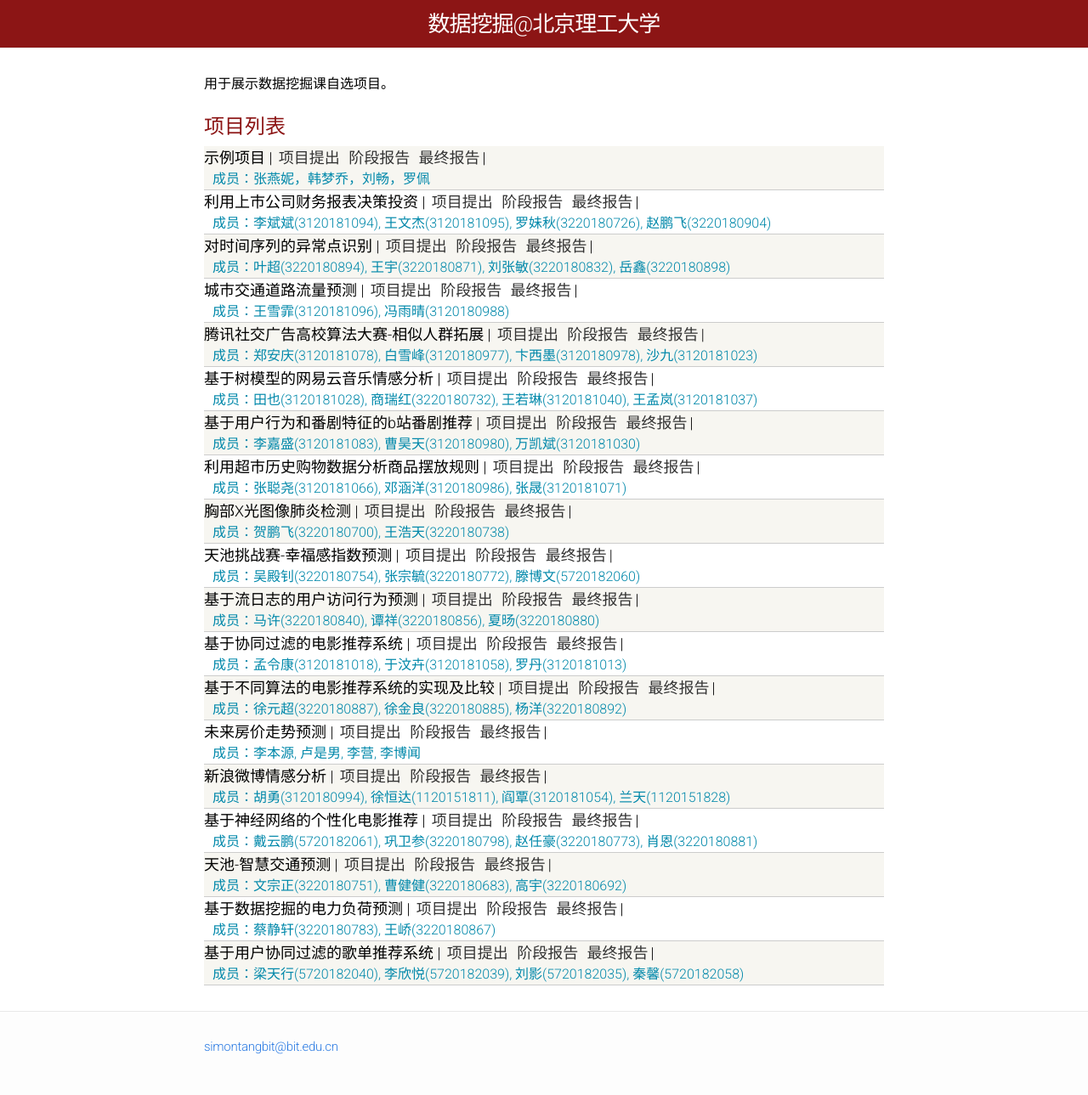
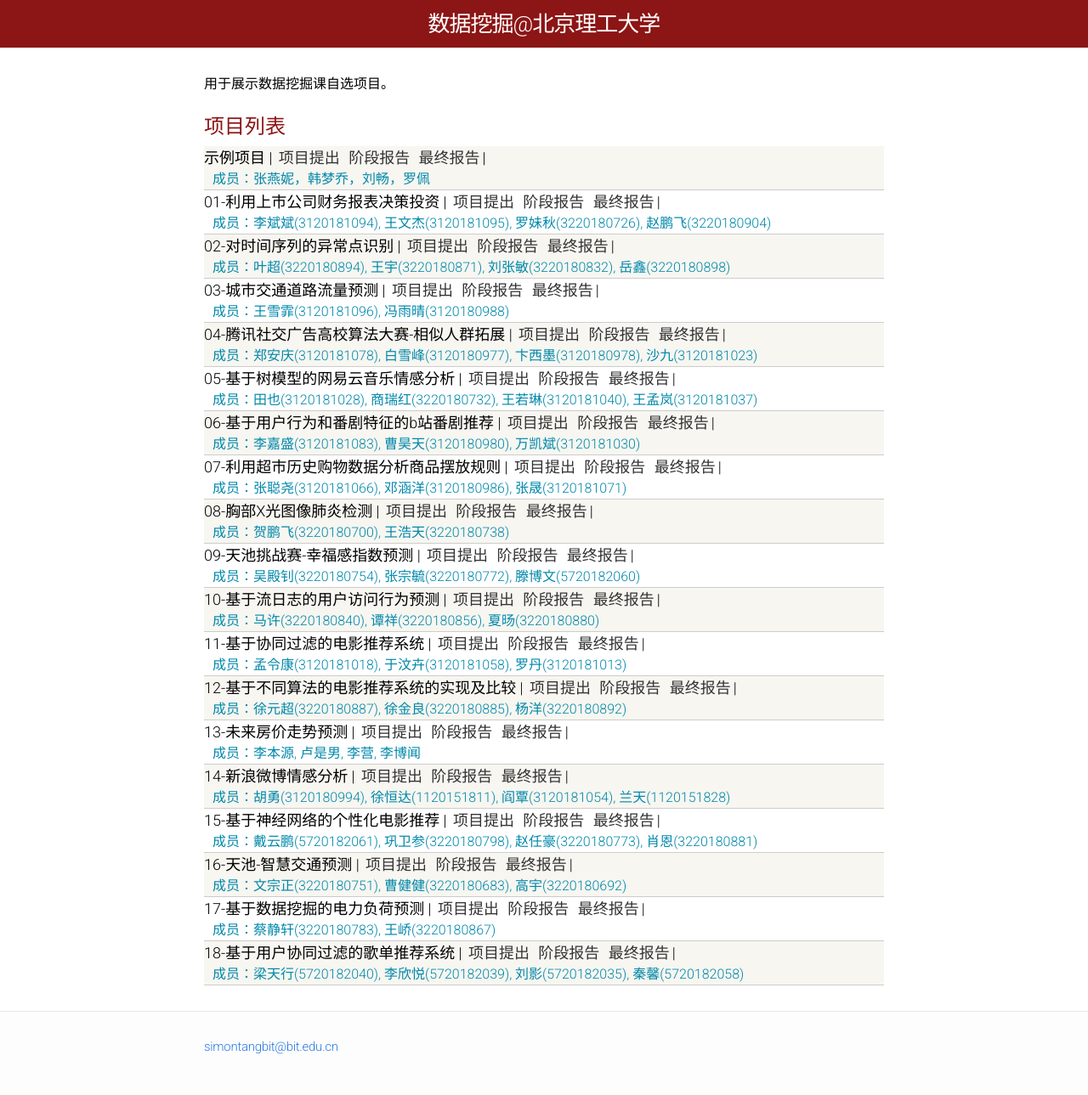
Before and after one commit to BITDM/bitdm.github.io, a Jekyll site: the page built from 2019/projects/index.html, in a window 1280 px wide. Shown: the whole page at 85% size. Built offline with Jekyll 4.4.1, drawn with Linux system fonts in a browser that asks for light colours.

Commit message:
[fix] 添加项目编号

```diff
--- a/2019/projects/index.html
+++ b/2019/projects/index.html
@@ -22,7 +22,7 @@ layout: default
         </div>
 
         <div class="materials-item">
-            利用上市公司财务报表决策投资 |
+            01-利用上市公司财务报表决策投资 |
             <a href="/2019/projects/p01/proposal/">项目提出</a>
             <a href="#">阶段报告</a>
             <a href="#">最终报告</a>|
@@ -30,7 +30,7 @@ layout: default
         </div>
 
         <div class="materials-item">
-            对时间序列的异常点识别 |
+            02-对时间序列的异常点识别 |
             <a href="/2019/projects/p02/proposal/">项目提出</a>
             <a href="#">阶段报告</a>
             <a href="#">最终报告</a>|
@@ -38,7 +38,7 @@ layout: default
         </div>
 
         <div class="materials-item">
-            城市交通道路流量预测 |
+            03-城市交通道路流量预测 |
             <a href="/2019/projects/p03/proposal/">项目提出</a>
             <a href="#">阶段报告</a>
             <a href="#">最终报告</a>|
@@ -46,7 +46,7 @@ layout: default
         </div>
 
         <div class="materials-item">
-            腾讯社交广告高校算法大赛-相似人群拓展 |
+            04-腾讯社交广告高校算法大赛-相似人群拓展 |
             <a href="/2019/projects/p04/proposal/">项目提出</a>
             <a href="#">阶段报告</a>
             <a href="#">最终报告</a>|
@@ -54,7 +54,7 @@ layout: default
         </div>
 
         <div class="materials-item">
-            基于树模型的网易云音乐情感分析 |
+            05-基于树模型的网易云音乐情感分析 |
             <a href="/2019/projects/p05/proposal/">项目提出</a>
             <a href="#">阶段报告</a>
             <a href="#">最终报告</a>|
@@ -62,7 +62,7 @@ layout: default
         </div>
 
         <div class="materials-item">
-            基于用户行为和番剧特征的b站番剧推荐 |
+            06-基于用户行为和番剧特征的b站番剧推荐 |
             <a href="/2019/projects/p06/proposal/">项目提出</a>
             <a href="#">阶段报告</a>
             <a href="#">最终报告</a>|
@@ -70,7 +70,7 @@ layout: default
         </div>
 
         <div class="materials-item">
-            利用超市历史购物数据分析商品摆放规则 |
+            07-利用超市历史购物数据分析商品摆放规则 |
             <a href="/2019/projects/p07/proposal/">项目提出</a>
             <a href="#">阶段报告</a>
             <a href="#">最终报告</a>|
@@ -78,7 +78,7 @@ layout: default
         </div>
 
         <div class="materials-item">
-            胸部X光图像肺炎检测 |
+            08-胸部X光图像肺炎检测 |
             <a href="/2019/projects/p08/proposal/">项目提出</a>
             <a href="#">阶段报告</a>
             <a href="#">最终报告</a>|
@@ -86,7 +86,7 @@ layout: default
         </div>
 
         <div class="materials-item">
-            天池挑战赛-幸福感指数预测 |
+            09-天池挑战赛-幸福感指数预测 |
             <a href="/2019/projects/p09/proposal/">项目提出</a>
             <a href="#">阶段报告</a>
             <a href="#">最终报告</a>|
@@ -94,7 +94,7 @@ layout: default
         </div>
 
         <div class="materials-item">
-            基于流日志的用户访问行为预测 |
+            10-基于流日志的用户访问行为预测 |
             <a href="/2019/projects/p10/proposal/">项目提出</a>
             <a href="#">阶段报告</a>
             <a href="#">最终报告</a>|
@@ -102,7 +102,7 @@ layout: default
         </div>
 
         <div class="materials-item">
-            基于协同过滤的电影推荐系统 |
+            11-基于协同过滤的电影推荐系统 |
             <a href="/2019/projects/p11/proposal/">项目提出</a>
             <a href="#">阶段报告</a>
             <a href="#">最终报告</a>|
@@ -110,7 +110,7 @@ layout: default
         </div>
 
         <div class="materials-item">
-            基于不同算法的电影推荐系统的实现及比较 |
+            12-基于不同算法的电影推荐系统的实现及比较 |
             <a href="/2019/projects/p12/proposal/">项目提出</a>
             <a href="#">阶段报告</a>
             <a href="#">最终报告</a>|
@@ -118,7 +118,7 @@ layout: default
         </div>
 
         <div class="materials-item">
-            未来房价走势预测 |
+            13-未来房价走势预测 |
             <a href="/2019/projects/p13/proposal/">项目提出</a>
             <a href="#">阶段报告</a>
             <a href="#">最终报告</a>|
@@ -126,7 +126,7 @@ layout: default
         </div>
 
         <div class="materials-item">
-            新浪微博情感分析 |
+            14-新浪微博情感分析 |
             <a href="/2019/projects/p14/proposal/">项目提出</a>
             <a href="#">阶段报告</a>
             <a href="#">最终报告</a>|
@@ -134,7 +134,7 @@ layout: default
         </div>
 
         <div class="materials-item">
-            基于神经网络的个性化电影推荐 |
+            15-基于神经网络的个性化电影推荐 |
             <a href="/2019/projects/p15/proposal/">项目提出</a>
             <a href="#">阶段报告</a>
             <a href="#">最终报告</a>|
@@ -142,7 +142,7 @@ layout: default
         </div>
 
         <div class="materials-item">
-            天池-智慧交通预测 |
+            16-天池-智慧交通预测 |
             <a href="/2019/projects/p16/proposal/">项目提出</a>
             <a href="#">阶段报告</a>
             <a href="#">最终报告</a>|
@@ -150,7 +150,7 @@ layout: default
         </div>
 
         <div class="materials-item">
-            基于数据挖掘的电力负荷预测 |
+            17-基于数据挖掘的电力负荷预测 |
             <a href="/2019/projects/p17/proposal/">项目提出</a>
             <a href="#">阶段报告</a>
             <a href="#">最终报告</a>|
@@ -158,7 +158,7 @@ layout: default
         </div>
 
         <div class="materials-item">
-            基于用户协同过滤的歌单推荐系统 |
+            18-基于用户协同过滤的歌单推荐系统 |
             <a href="/2019/projects/p18/proposal/">项目提出</a>
             <a href="#">阶段报告</a>
             <a href="#">最终报告</a>|
```
